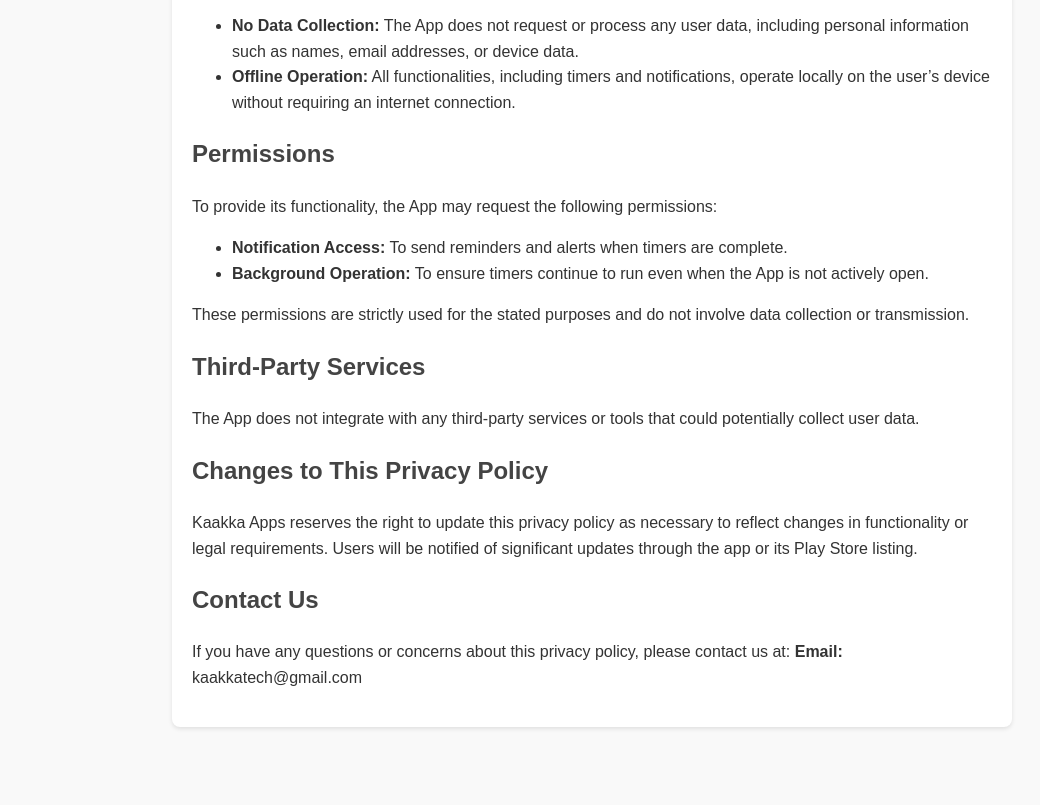
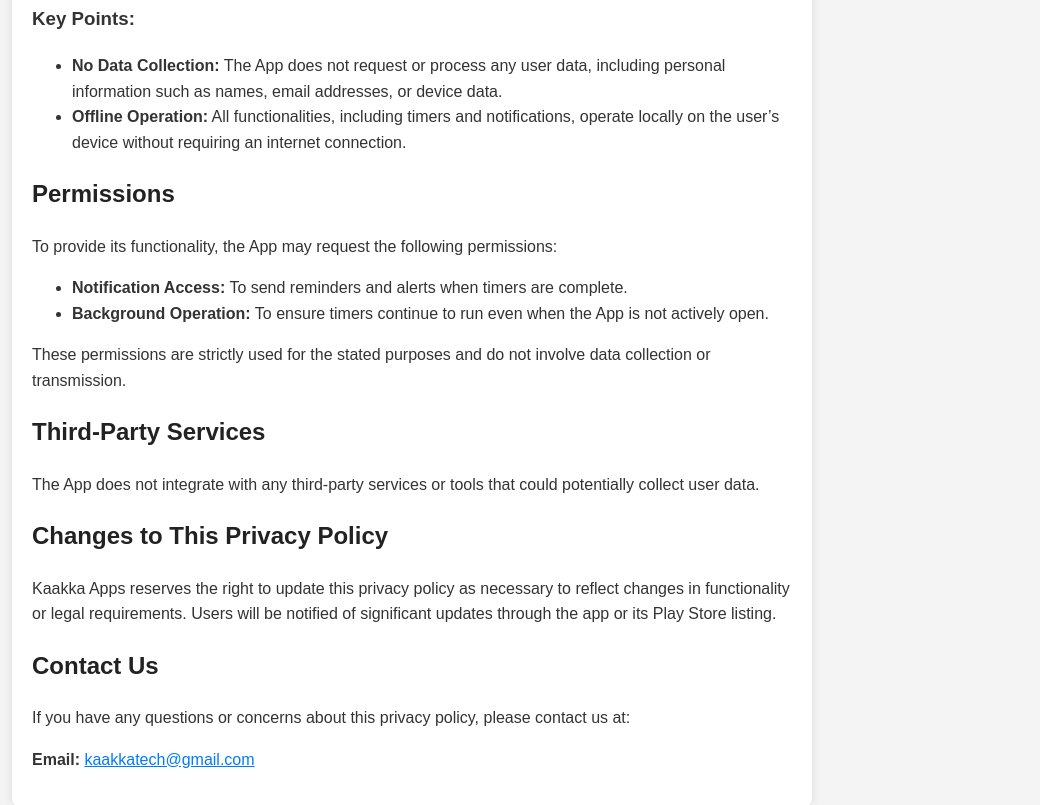
Before and after one commit to kaakkatech/pomodoro-timer-privacy-policy, a plain HTML site: page index.html in a window 1280 px wide. Shown: the part 540-1345 px from the top of the page, without its empty margins (48-1088 px from the left). Before the commit the page ends 1287 px from the top, so only its background shows below. Drawn offline with Linux system fonts and the light colour scheme.

Commit message:
Update index.html

```diff
--- a/index.html
+++ b/index.html
@@ -3,48 +3,40 @@
 <head>
     <meta charset="UTF-8">
     <meta name="viewport" content="width=device-width, initial-scale=1.0">
-    <meta name="description" content="Privacy Policy for Pomodoro Timer - Productivity by Kaakka Apps">
     <title>Privacy Policy - Pomodoro Timer</title>
     <style>
         body {
             font-family: Arial, sans-serif;
             line-height: 1.6;
-            margin: 20px;
-            background-color: #f9f9f9;
+            margin: 40px;
+            padding: 20px;
+            max-width: 800px;
+            background-color: #f4f4f4;
             color: #333;
         }
         h1, h2 {
-            color: #444;
+            color: #222;
+        }
+        .container {
+            background: white;
+            padding: 20px;
+            border-radius: 10px;
+            box-shadow: 0 0 10px rgba(0, 0, 0, 0.1);
         }
         a {
             color: #007BFF;
-            text-decoration: none;
-        }
-        a:hover {
-            text-decoration: underline;
-        }
-        .container {
-            max-width: 800px;
-            margin: auto;
-            background: #fff;
-            padding: 20px;
-            border-radius: 8px;
-            box-shadow: 0 2px 4px rgba(0, 0, 0, 0.1);
         }
     </style>
 </head>
 <body>
+
 <div class="container">
     <h1>Privacy Policy for Pomodoro Timer - Productivity</h1>
-        <p><strong>Effective Date:</strong> 27/12/2024</p>
+    <p><strong>Effective Date:</strong> 30/03/2025</p>
     <p><strong>Developer:</strong> Kaakka Apps</p>
 
     <h2>Introduction</h2>
-        <p>
-            Pomodoro Timer - Productivity ("the App") is designed to help users implement the Pomodoro Technique by
-            providing an offline timer with customizable intervals, background support, and notifications. At Kaakka Apps,
-            we value user privacy and are committed to providing transparency about how our app operates.
-        </p>
+    <p>Pomodoro Timer - Productivity ("the App") is designed to help users implement the Pomodoro Technique by providing an offline timer with customizable intervals, background support, and notifications. At Kaakka Apps, we value user privacy and are committed to providing transparency about how our app operates.</p>
 
     <h2>Data Collection and Usage</h2>
     <p>The App is completely offline and does not collect, store, or share any personal or non-personal data from its users.</p>
@@ -56,9 +48,7 @@
     </ul>
 
     <h2>Permissions</h2>
-        <p>
-            To provide its functionality, the App may request the following permissions:
-        </p>
+    <p>To provide its functionality, the App may request the following permissions:</p>
     <ul>
         <li><strong>Notification Access:</strong> To send reminders and alerts when timers are complete.</li>
         <li><strong>Background Operation:</strong> To ensure timers continue to run even when the App is not actively open.</li>
@@ -69,16 +59,12 @@
     <p>The App does not integrate with any third-party services or tools that could potentially collect user data.</p>
 
     <h2>Changes to This Privacy Policy</h2>
-        <p>
-            Kaakka Apps reserves the right to update this privacy policy as necessary to reflect changes in functionality or legal requirements.
-            Users will be notified of significant updates through the app or its Play Store listing.
-        </p>
+    <p>Kaakka Apps reserves the right to update this privacy policy as necessary to reflect changes in functionality or legal requirements. Users will be notified of significant updates through the app or its Play Store listing.</p>
 
     <h2>Contact Us</h2>
-        <p>
-            If you have any questions or concerns about this privacy policy, please contact us at:
-            <strong>Email:</strong> kaakkatech@gmail.com
-        </p>
+    <p>If you have any questions or concerns about this privacy policy, please contact us at:</p>
+    <p><strong>Email:</strong> <a href="mailto:kaakkatech@gmail.com">kaakkatech@gmail.com</a></p>
 </div>
+
 </body>
 </html>
```
Lines whose indentation alone changed are shown as unchanged.
